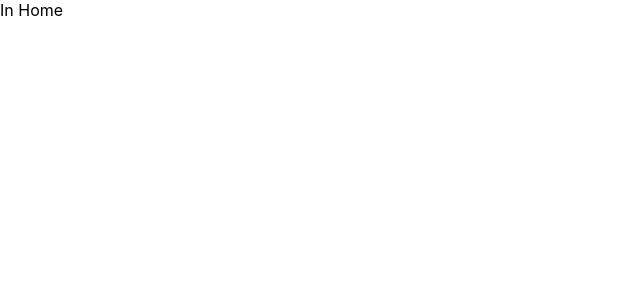
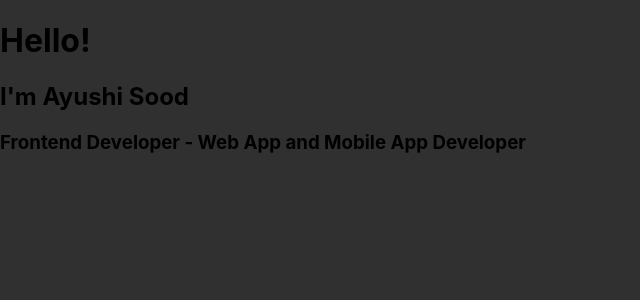
Before and after one commit to ayu-ayushisood/Portfolio, a React (Create React App) app: page / in a window 1280 px wide. Shown: the top 300 px of the page, without its empty margins (0-640 px from the left). Built offline with nearby package versions, Linux system fonts and the light colour scheme.

Commit message:
add left side content for home and convert functions to ES6

```diff
--- a/src/App.css
+++ b/src/App.css
@@ -2,4 +2,5 @@
     height: 100%;
     width: 100%;
     position: absolute;
+    background-color: #303030;
 }
--- a/src/Screens/about/index.js
+++ b/src/Screens/about/index.js
@@ -1,6 +1,6 @@
 import React from 'react';
 
-function About() {
+const About = () => {
     return (
         <div >
             In about
--- a/src/Screens/contact/index.js
+++ b/src/Screens/contact/index.js
@@ -1,6 +1,6 @@
 import React from 'react';
 
-function Contact() {
+const Contact = () => {
     return (
         <div >
             In contact
--- a/src/Screens/home/index.js
+++ b/src/Screens/home/index.js
@@ -1,11 +1,19 @@
 import React from 'react';
+import './style.css';
 
-function About() {
+const Home = () => {
     return (
-        <div >
-            In Home
+        <div className="home">
+            <div className="left-section">
+                <h1>Hello!</h1>
+                <h2>I'm Ayushi Sood</h2>
+                <h3>Frontend Developer - Web App and Mobile App Developer</h3>
+            </div>
+            <div className="right-section">
+
+            </div>
         </div>
     );
 }
 
-export default About;
+export default Home;
--- /dev/null
+++ b/src/Screens/home/style.css
@@ -0,0 +1,3 @@
+.home {
+    display: flex;
+}
--- a/src/Screens/work/index.js
+++ b/src/Screens/work/index.js
@@ -1,6 +1,6 @@
 import React from 'react';
 
-function Work() {
+const Work = () => {
     return (
         <div >
             In Work
```
